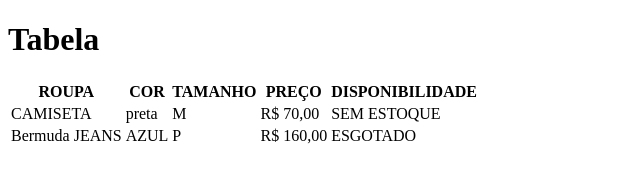
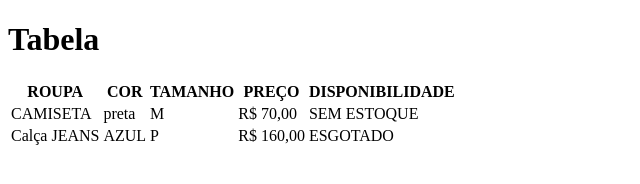
Before and after one commit to vitormrock/aula-tabela, a plain HTML site: page index.html in a window 1280 px wide. Shown: the whole page, without its empty margins (0-640 px from the left). Drawn offline with Linux system fonts and the light colour scheme.

Commit message:
trocado de Bermuda Jeans para calça jeans

```diff
--- a/index.html
+++ b/index.html
@@ -29,7 +29,7 @@
         </tr>
         <tr>
 
-            <td>Bermuda JEANS</td>
+            <td>Calça JEANS</td>
             <td>AZUL</td>
             <td>P</td>
             <td>R$ 160,00</td>
```
